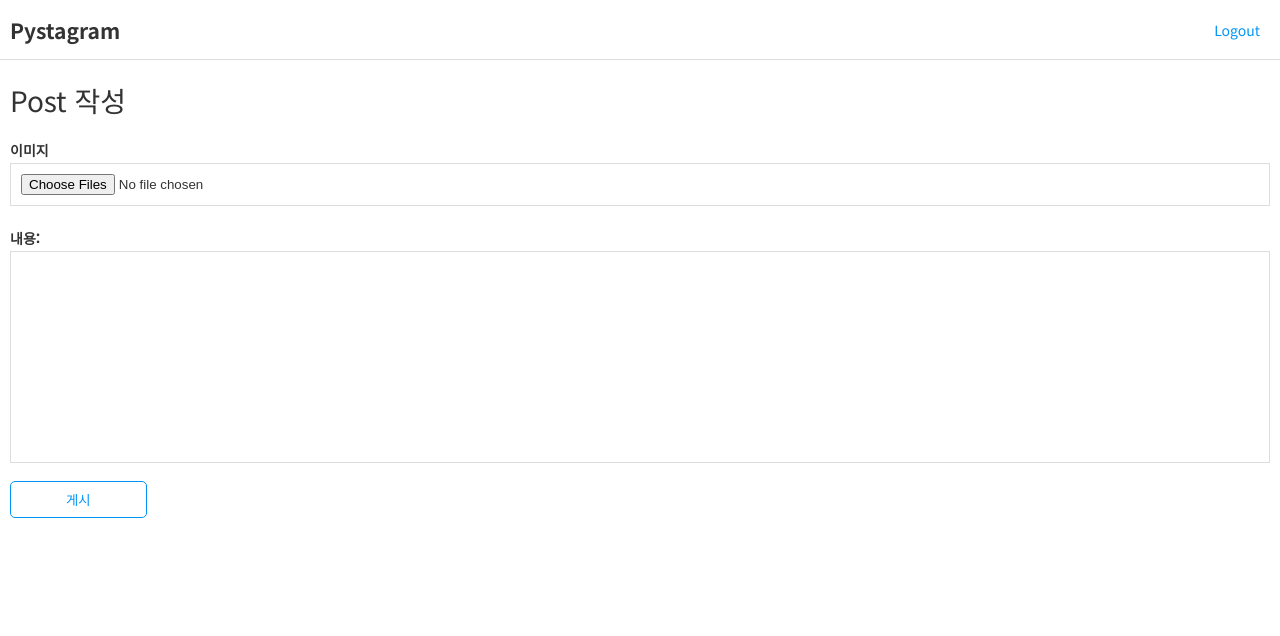
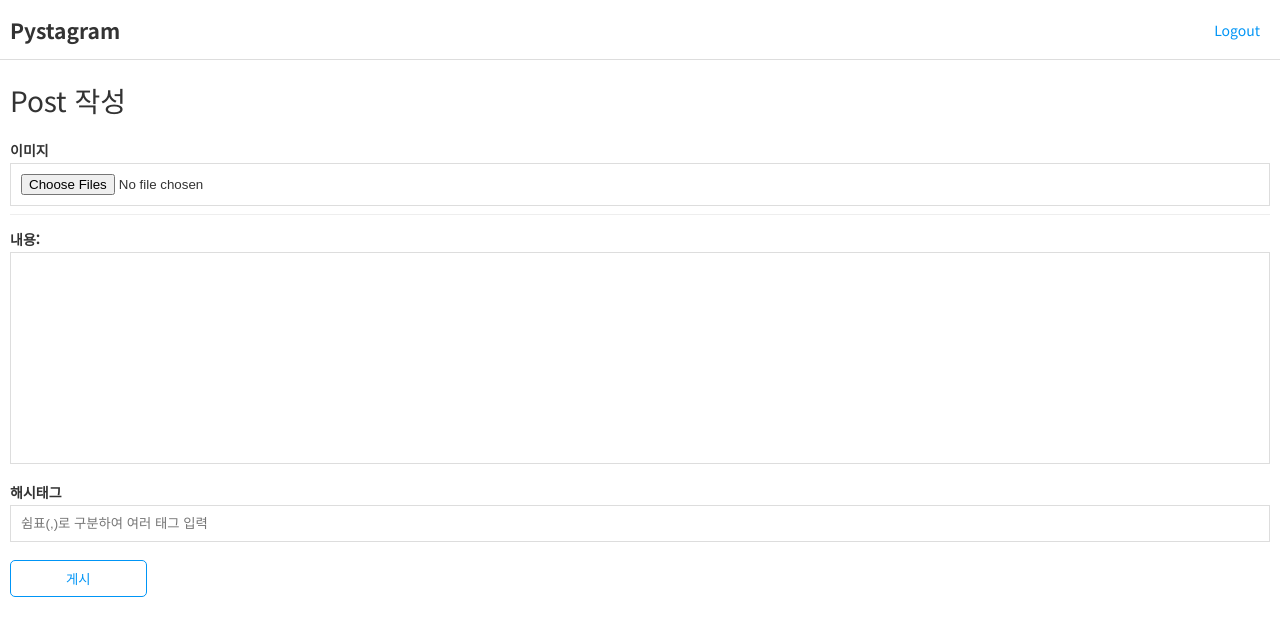
Before and after one commit to kkotipy/pystagram, a Django app: page /posts/post_add/ in a window 1280 px wide. Shown: the top 636 px of the page. Run offline with Django 4.2, Linux system fonts and the light colour scheme.

Commit message:
해시태그 추가 input 구현

```diff
--- a/templates/posts/post_add.html
+++ b/templates/posts/post_add.html
@@ -16,6 +16,13 @@
             <input id="id_images" name="images" type="file" multiple>
         </div>
         {{ form.as_p }}
+
+        <!-- 해시태그 추가 input 구현-->
+        <div>
+            <label for="id_tags">해시태그</label>
+            <input id="id_tags" name="tags" type="text" placeholder="쉼표(,)로 구분하여 여러 태그 입력">
+        </div>
+
         <button type="submit">게시</button>
     </form>
 </div>
```
